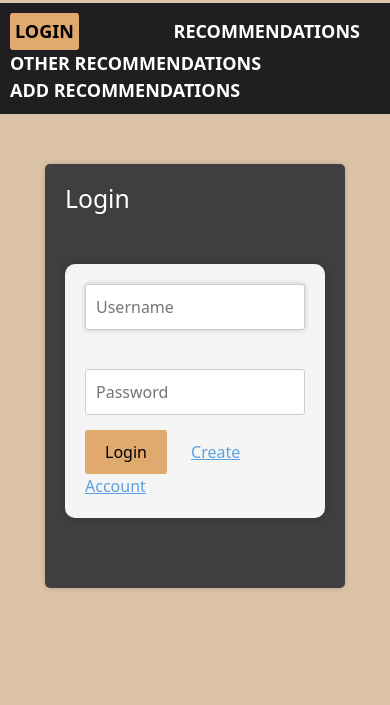
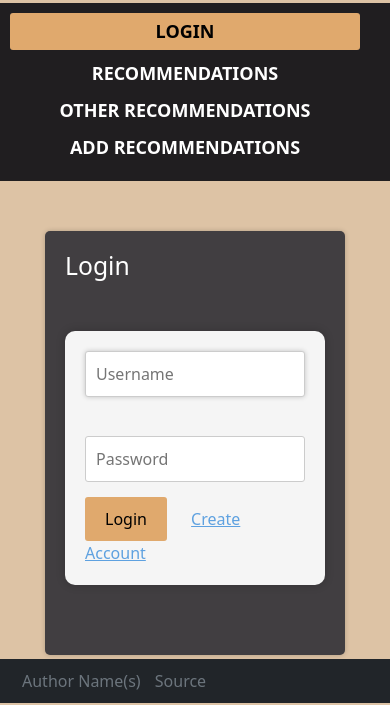
Before and after one commit to jnienhui/startup, a plain HTML site: page index.html in a window 390 px wide. Shown: the part 141-846 px from the top of the page. Drawn offline with nearby package versions, Linux system fonts and the light colour scheme.

Commit message:
Fixed minor errors with Navbar and added link to github repo

```diff
--- a/index.html
+++ b/index.html
@@ -36,5 +36,17 @@
             <a href="createLogin.html">Create Account</a>
 		</form>
 	</div>
+
+  <footer class="bg-dark text-dark text-muted">
+    <div class="container-fluid">
+      <span class="text-reset">Author Name(s)</span>
+      <a
+        class="text-reset"
+        href="https://github.com/jnienhui/startup.git"
+        >Source</a
+      >
+    </div>
+  </footer>
+
 </body>
 </html>
--- a/main.css
+++ b/main.css
@@ -3,6 +3,9 @@ body {
 }
 
 .navbar {
+    display: flex;
+	justify-content: space-between;
+	align-items: center;
     background-color: #201E20;
     color: white;
     padding: 10px;
@@ -22,6 +25,18 @@ body {
     color: black;
     border-radius: 3px;
     padding: 5px;
+}
+
+@media (max-width: 768px) {
+    .navbar {
+        flex-wrap: wrap;
+    }
+
+    .navbar a {
+        flex-basis: 100%;
+        text-align: center;
+        margin-bottom: 10px;
+    }
 }
 
 .title {
@@ -163,3 +178,18 @@ input[type="submit"] {
     font-size: 16px;
     cursor: pointer;
 }
+
+footer {
+    position: fixed;
+    bottom: 0;
+    width: 100%;
+    background-color: #333;
+    color: #fff;
+    padding: 10px;
+}
+
+footer a {
+    color: #fff;
+    text-decoration: none;
+    padding-left: 10px;
+}
```
Also changed, not shown: addRecommendations.html (+11 -0 lines), createLogin.html (+11 -0 lines), myBooks.html (+12 -0 lines), recommendations.html (+11 -0 lines).
